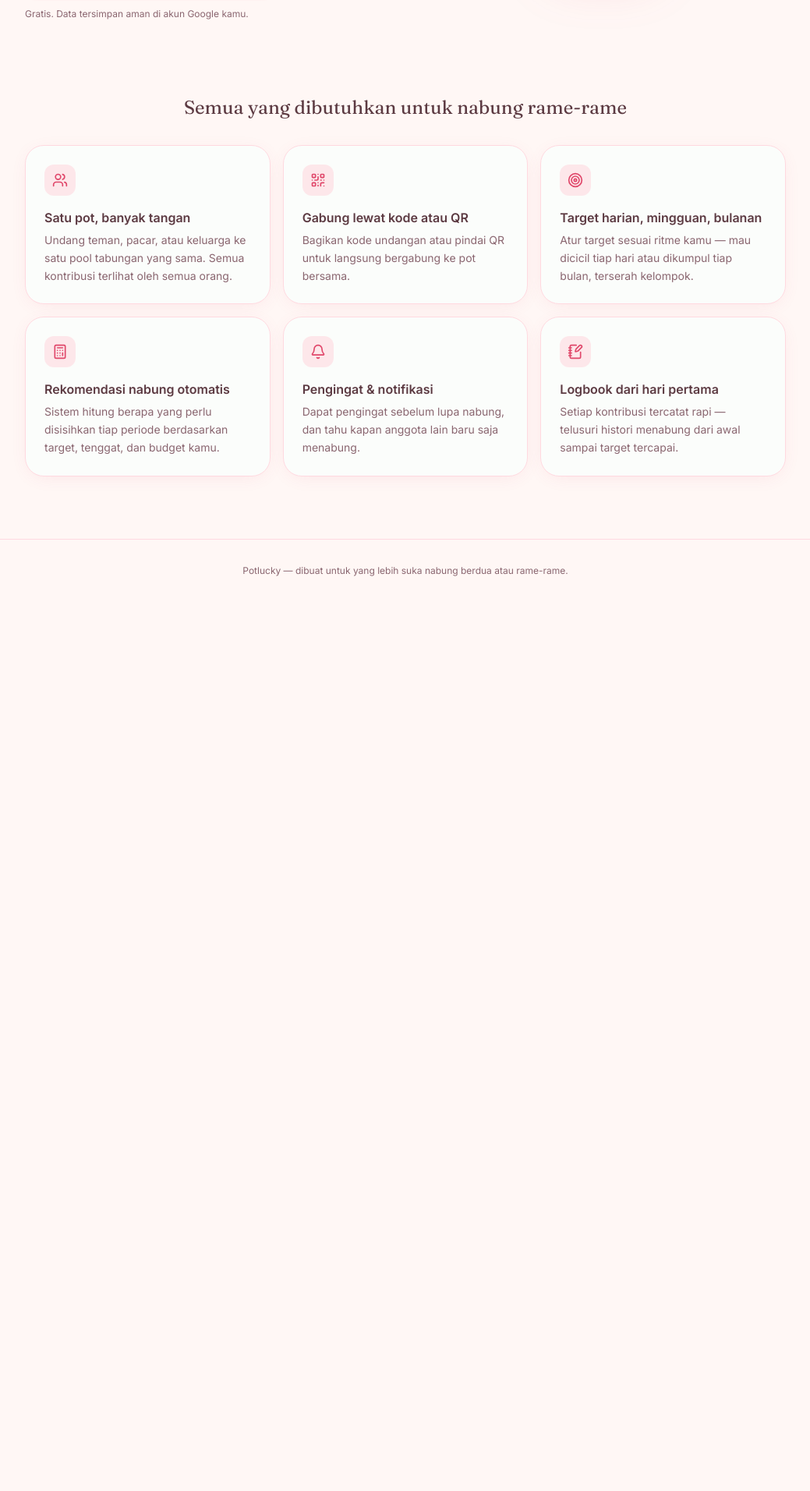
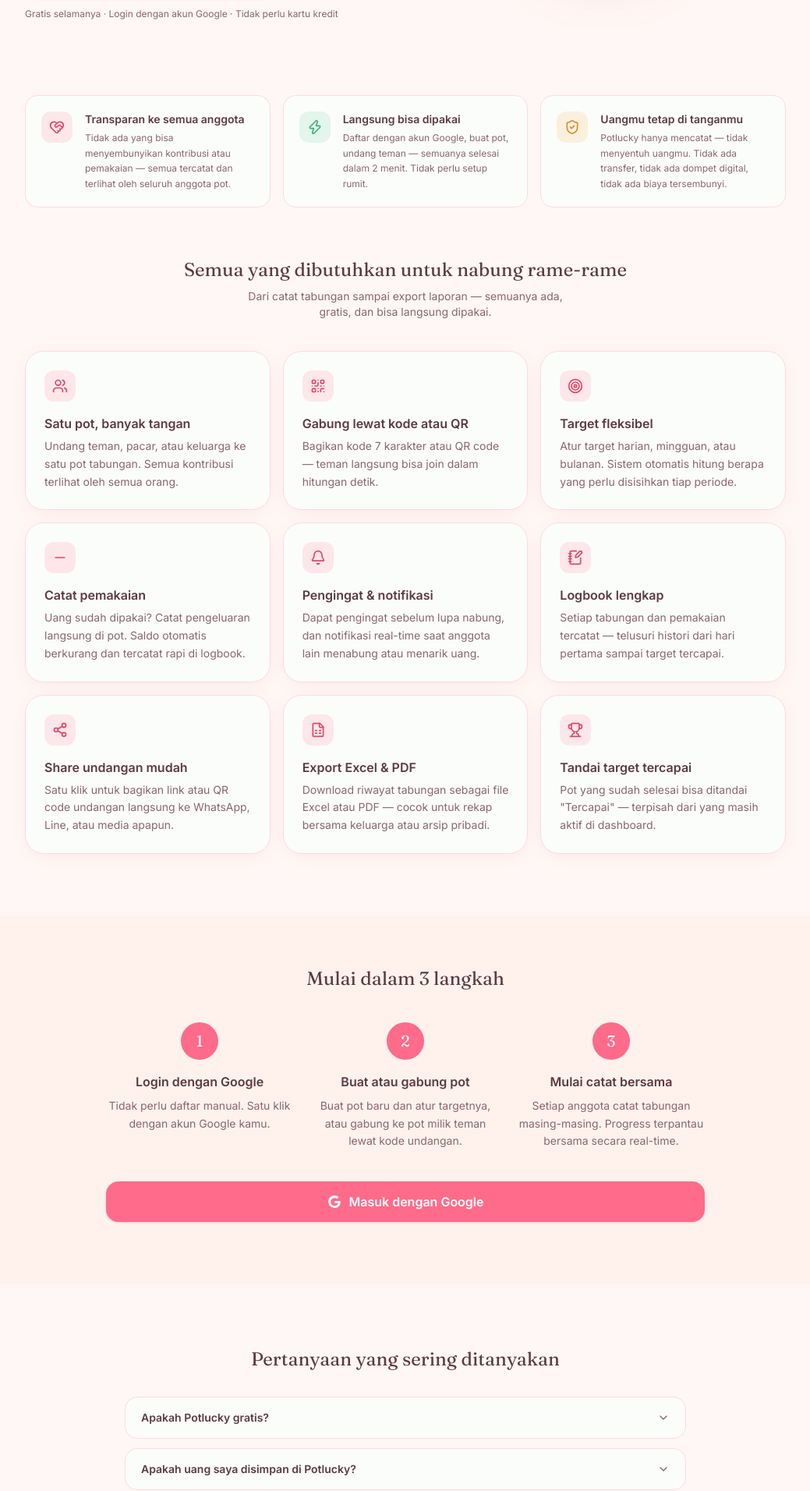
Before and after one commit to charamargareth/Potlucky, a Next.js app: page / in a window 1280 px wide. Shown: the part 448-2360 px from the top of the page at 78% size, without its empty margins (120-1159 px from the left). Before the commit the page ends 1220 px from the top, so only its background shows below. Built offline with nearby package versions, Linux system fonts and the light colour scheme.

Commit message:
feat: upgrade landing page — keunggulan, cara pakai, FAQ accordion, CTA

```diff
--- a/src/app/page.tsx
+++ b/src/app/page.tsx
@@ -1,3 +1,4 @@
+import Link from "next/link";
 import GoogleLoginButton from "@/components/GoogleLoginButton";
 import SavingsJar from "@/components/ui/SavingsJar";
 import Card from "@/components/ui/Card";
@@ -8,44 +9,127 @@
   Target,
   Calculator,
   NotebookPen,
+  Minus,
+  Share2,
+  FileSpreadsheet,
+  Trophy,
+  ChevronDown,
+  ShieldCheck,
+  Zap,
+  HeartHandshake,
 } from "lucide-react";
 
 const features = [
   {
     icon: Users,
     title: "Satu pot, banyak tangan",
-    body: "Undang teman, pacar, atau keluarga ke satu pool tabungan yang sama. Semua kontribusi terlihat oleh semua orang.",
+    body: "Undang teman, pacar, atau keluarga ke satu pot tabungan. Semua kontribusi terlihat oleh semua orang.",
   },
   {
     icon: QrCode,
     title: "Gabung lewat kode atau QR",
-    body: "Bagikan kode undangan atau pindai QR untuk langsung bergabung ke pot bersama.",
+    body: "Bagikan kode 7 karakter atau QR code — teman langsung bisa join dalam hitungan detik.",
   },
   {
     icon: Target,
-    title: "Target harian, mingguan, bulanan",
-    body: "Atur target sesuai ritme kamu — mau dicicil tiap hari atau dikumpul tiap bulan, terserah kelompok.",
+    title: "Target fleksibel",
+    body: "Atur target harian, mingguan, atau bulanan. Sistem otomatis hitung berapa yang perlu disisihkan tiap periode.",
   },
   {
-    icon: Calculator,
-    title: "Rekomendasi nabung otomatis",
-    body: "Sistem hitung berapa yang perlu disisihkan tiap periode berdasarkan target, tenggat, dan budget kamu.",
+    icon: Minus,
+    title: "Catat pemakaian",
+    body: "Uang sudah dipakai? Catat pengeluaran langsung di pot. Saldo otomatis berkurang dan tercatat rapi di logbook.",
   },
   {
     icon: Bell,
     title: "Pengingat & notifikasi",
-    body: "Dapat pengingat sebelum lupa nabung, dan tahu kapan anggota lain baru saja menabung.",
+    body: "Dapat pengingat sebelum lupa nabung, dan notifikasi real-time saat anggota lain menabung atau menarik uang.",
   },
   {
     icon: NotebookPen,
-    title: "Logbook dari hari pertama",
-    body: "Setiap kontribusi tercatat rapi — telusuri histori menabung dari awal sampai target tercapai.",
+    title: "Logbook lengkap",
+    body: "Setiap tabungan dan pemakaian tercatat — telusuri histori dari hari pertama sampai target tercapai.",
+  },
+  {
+    icon: Share2,
+    title: "Share undangan mudah",
+    body: "Satu klik untuk bagikan link atau QR code undangan langsung ke WhatsApp, Line, atau media apapun.",
+  },
+  {
+    icon: FileSpreadsheet,
+    title: "Export Excel & PDF",
+    body: "Download riwayat tabungan sebagai file Excel atau PDF — cocok untuk rekap bersama keluarga atau arsip pribadi.",
+  },
+  {
+    icon: Trophy,
+    title: "Tandai target tercapai",
+    body: "Pot yang sudah selesai bisa ditandai \"Tercapai\" — terpisah dari yang masih aktif di dashboard.",
+  },
+];
+
+const benefits = [
+  {
+    icon: HeartHandshake,
+    color: "bg-pink-soft/60",
+    iconColor: "text-pink-deep",
+    title: "Transparan ke semua anggota",
+    body: "Tidak ada yang bisa menyembunyikan kontribusi atau pemakaian — semua tercatat dan terlihat oleh seluruh anggota pot.",
+  },
+  {
+    icon: Zap,
+    color: "bg-mint-soft",
+    iconColor: "text-mint",
+    title: "Langsung bisa dipakai",
+    body: "Daftar dengan akun Google, buat pot, undang teman — semuanya selesai dalam 2 menit. Tidak perlu setup rumit.",
+  },
+  {
+    icon: ShieldCheck,
+    color: "bg-amber-soft",
+    iconColor: "text-amber",
+    title: "Uangmu tetap di tanganmu",
+    body: "Potlucky hanya mencatat — tidak menyentuh uangmu. Tidak ada transfer, tidak ada dompet digital, tidak ada biaya tersembunyi.",
+  },
+];
+
+const faqs = [
+  {
+    q: "Apakah Potlucky gratis?",
+    a: "Ya, sepenuhnya gratis. Tidak ada biaya berlangganan, tidak ada iklan, tidak ada biaya tersembunyi.",
+  },
+  {
+    q: "Apakah uang saya disimpan di Potlucky?",
+    a: "Tidak. Potlucky adalah aplikasi pencatat tabungan — bukan dompet digital atau rekening bank. Uang tetap di tanganmu, aplikasi hanya membantu mencatat dan memantau progress bersama.",
+  },
+  {
+    q: "Berapa banyak orang yang bisa join satu pot?",
+    a: "Tidak ada batasan jumlah anggota per pot. Mau berdua, bertiga, atau satu keluarga besar — semua bisa.",
+  },
+  {
+    q: "Apakah data saya aman?",
+    a: "Data disimpan di Supabase dengan enkripsi standar industri. Login menggunakan akun Google kamu — kami tidak menyimpan password.",
+  },
+  {
+    q: "Bisakah satu orang ikut banyak pot?",
+    a: "Bisa. Kamu bisa buat pot sendiri sekaligus bergabung ke pot milik orang lain sebanyak yang dibutuhkan.",
+  },
+  {
+    q: "Bagaimana kalau saya salah input jumlah?",
+    a: "Tenang — setiap catatan tabungan atau pemakaian bisa diedit atau dihapus oleh orang yang membuatnya, lewat ikon pensil di Logbook.",
+  },
+  {
+    q: "Apa bedanya \"Catat tabungan\" dan \"Catat pemakaian\"?",
+    a: "Catat tabungan menambah saldo pot (hijau, tanda +). Catat pemakaian mengurangi saldo pot (oranye, tanda −) dan mencatat uang yang sudah digunakan dari pot.",
+  },
+  {
+    q: "Apakah ada aplikasi mobile-nya?",
+    a: "Potlucky adalah Progressive Web App (PWA) — bisa ditambahkan ke homescreen HP kamu langsung dari browser, dan bekerja seperti aplikasi native.",
   },
 ];
 
 export default function LandingPage() {
   return (
     <main className="flex-1 flex flex-col">
+
       {/* Hero */}
       <section className="px-6 pt-14 pb-16 md:pt-20 md:pb-24 max-w-5xl mx-auto w-full">
         <div className="grid md:grid-cols-2 gap-10 items-center">
@@ -54,9 +138,7 @@
               Nabung bareng, bukan sendirian
             </span>
             <h1 className="font-display text-4xl md:text-5xl leading-[1.1] text-ink mb-5">
-              Satu pot,
-              <br />
-              diisi bersama.
+              Satu pot,<br />diisi bersama.
             </h1>
             <p className="text-ink-soft text-[17px] leading-relaxed mb-8 max-w-md">
               Potlucky membantu kamu dan orang-orang terdekat mengumpulkan
@@ -67,23 +149,55 @@
               <GoogleLoginButton />
             </div>
             <p className="text-xs text-ink-soft mt-3">
-              Gratis. Data tersimpan aman di akun Google kamu.
+              Gratis selamanya · Login dengan akun Google · Tidak perlu kartu kredit
             </p>
           </div>
           <div className="flex justify-center animate-rise" style={{ animationDelay: "0.1s" }}>
-            <SavingsJar fillPercent={62} className="w-56 md:w-72 drop-shadow-[0_20px_30px_rgba(224,71,106,0.18)]" />
+            <SavingsJar
+              fillPercent={62}
+              className="w-56 md:w-72 drop-shadow-[0_20px_30px_rgba(224,71,106,0.18)]"
+            />
           </div>
         </div>
       </section>
 
-      {/* Fitur */}
+      {/* Keunggulan / why Potlucky */}
+      <section className="px-6 pb-16 max-w-5xl mx-auto w-full">
+        <div className="grid sm:grid-cols-3 gap-4">
+          {benefits.map((b) => {
+            const Icon = b.icon;
+            return (
+              <div key={b.title} className="flex gap-4 bg-glass border border-pink-soft rounded-2xl p-5">
+                <div className={`size-10 rounded-xl ${b.color} flex items-center justify-center shrink-0`}>
+                  <Icon className={`size-5 ${b.iconColor}`} />
+                </div>
+                <div>
+                  <h3 className="font-semibold text-ink text-sm mb-1">{b.title}</h3>
+                  <p className="text-xs text-ink-soft leading-relaxed">{b.body}</p>
+                </div>
+              </div>
+            );
+          })}
+        </div>
+      </section>
+
+      {/* Fitur grid */}
       <section className="px-6 pb-20 max-w-5xl mx-auto w-full">
-        <h2 className="font-display text-2xl text-ink mb-8 text-center">
-          Semua yang dibutuhkan untuk nabung rame-rame
-        </h2>
+        <div className="text-center mb-10">
+          <h2 className="font-display text-2xl text-ink mb-2">
+            Semua yang dibutuhkan untuk nabung rame-rame
+          </h2>
+          <p className="text-ink-soft text-sm max-w-md mx-auto">
+            Dari catat tabungan sampai export laporan — semuanya ada, gratis, dan bisa langsung dipakai.
+          </p>
+        </div>
         <div className="grid sm:grid-cols-2 lg:grid-cols-3 gap-4">
           {features.map((f, i) => (
-            <Card key={f.title} className="p-6 animate-rise" style={{ animationDelay: `${i * 0.05}s` }}>
+            <Card
+              key={f.title}
+              className="p-6 animate-rise"
+              style={{ animationDelay: `${i * 0.04}s` }}
+            >
               <div className="size-10 rounded-xl bg-pink-soft/60 flex items-center justify-center mb-4">
                 <f.icon className="size-5 text-pink-deep" strokeWidth={2} />
               </div>
@@ -94,8 +208,95 @@
         </div>
       </section>
 
-      <footer className="px-6 py-8 text-center text-xs text-ink-soft border-t border-pink-soft/60">
-        Potlucky — dibuat untuk yang lebih suka nabung berdua atau rame-rame.
+      {/* How it works — singkat */}
+      <section className="px-6 pb-20 bg-peach/50 py-16">
+        <div className="max-w-3xl mx-auto">
+          <h2 className="font-display text-2xl text-ink mb-10 text-center">
+            Mulai dalam 3 langkah
+          </h2>
+          <div className="grid sm:grid-cols-3 gap-6">
+            {[
+              { n: "1", title: "Login dengan Google", desc: "Tidak perlu daftar manual. Satu klik dengan akun Google kamu." },
+              { n: "2", title: "Buat atau gabung pot", desc: "Buat pot baru dan atur targetnya, atau gabung ke pot milik teman lewat kode undangan." },
+              { n: "3", title: "Mulai catat bersama", desc: "Setiap anggota catat tabungan masing-masing. Progress terpantau bersama secara real-time." },
+            ].map((step) => (
+              <div key={step.n} className="text-center">
+                <div className="size-12 rounded-full bg-pink-strong text-white font-display text-xl flex items-center justify-center mx-auto mb-4">
+                  {step.n}
+                </div>
+                <h3 className="font-semibold text-ink mb-2">{step.title}</h3>
+                <p className="text-sm text-ink-soft leading-relaxed">{step.desc}</p>
+              </div>
+            ))}
+          </div>
+          <div className="text-center mt-10">
+            <GoogleLoginButton />
+          </div>
+        </div>
+      </section>
+
+      {/* FAQ */}
+      <section className="px-6 py-20 max-w-3xl mx-auto w-full">
+        <h2 className="font-display text-2xl text-ink mb-8 text-center">
+          Pertanyaan yang sering ditanyakan
+        </h2>
+        <div className="flex flex-col gap-3">
+          {faqs.map((faq, i) => (
+            <details
+              key={i}
+              className="group bg-glass border border-pink-soft rounded-2xl overflow-hidden"
+            >
+              <summary className="flex items-center justify-between px-5 py-4 cursor-pointer list-none select-none">
+                <span className="font-semibold text-ink text-sm">{faq.q}</span>
+                <ChevronDown className="size-4 text-ink-soft shrink-0 transition-transform group-open:rotate-180" />
+              </summary>
+              <div className="px-5 pb-4">
+                <p className="text-sm text-ink-soft leading-relaxed">{faq.a}</p>
+              </div>
+            </details>
+          ))}
+        </div>
+
+        <div className="mt-8 text-center">
+          <p className="text-sm text-ink-soft mb-2">
+            Masih ada pertanyaan lain?
+          </p>
+          <Link
+            href="/guide"
+            className="text-sm font-semibold text-pink-deep hover:text-pink-strong transition-colors"
+          >
+            Baca panduan lengkap cara pakai →
+          </Link>
+        </div>
+      </section>
+
+      {/* Final CTA */}
+      <section className="px-6 pb-20 max-w-3xl mx-auto w-full text-center">
+        <div className="bg-pink-strong rounded-3xl px-8 py-12">
+          <h2 className="font-display text-2xl text-white mb-3">
+            Siap nabung bareng?
+          </h2>
+          <p className="text-white/80 text-sm mb-7 max-w-sm mx-auto">
+            Gratis, tanpa kartu kredit, langsung bisa dipakai. Ajak teman kamu sekarang.
+          </p>
+          <div className="flex justify-center">
+            <div className="bg-white rounded-2xl p-1.5 inline-block">
+              <GoogleLoginButton />
+            </div>
+          </div>
+        </div>
+      </section>
+
+      {/* Footer */}
+      <footer className="px-6 py-8 border-t border-pink-soft/60">
+        <div className="max-w-5xl mx-auto flex flex-col sm:flex-row items-center justify-between gap-4 text-xs text-ink-soft">
+          <span className="font-display text-sm text-ink">Potlucky</span>
+          <div className="flex gap-5">
+            <Link href="/guide" className="hover:text-pink-deep transition-colors">Panduan</Link>
+            <a href="mailto:bantuan@potlucky.app" className="hover:text-pink-deep transition-colors">Hubungi kami</a>
+          </div>
+          <span>Dibuat dengan ♥ untuk yang suka nabung bareng.</span>
+        </div>
       </footer>
     </main>
   );
```
